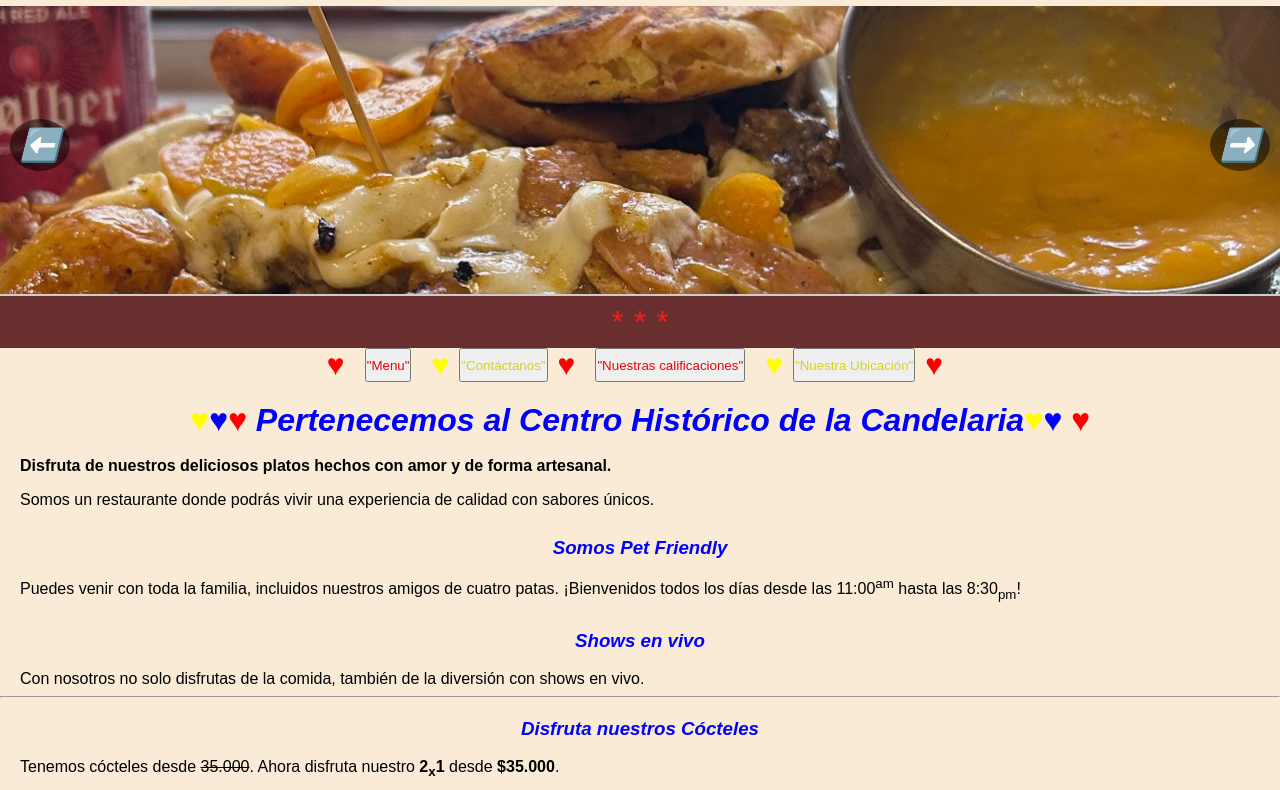
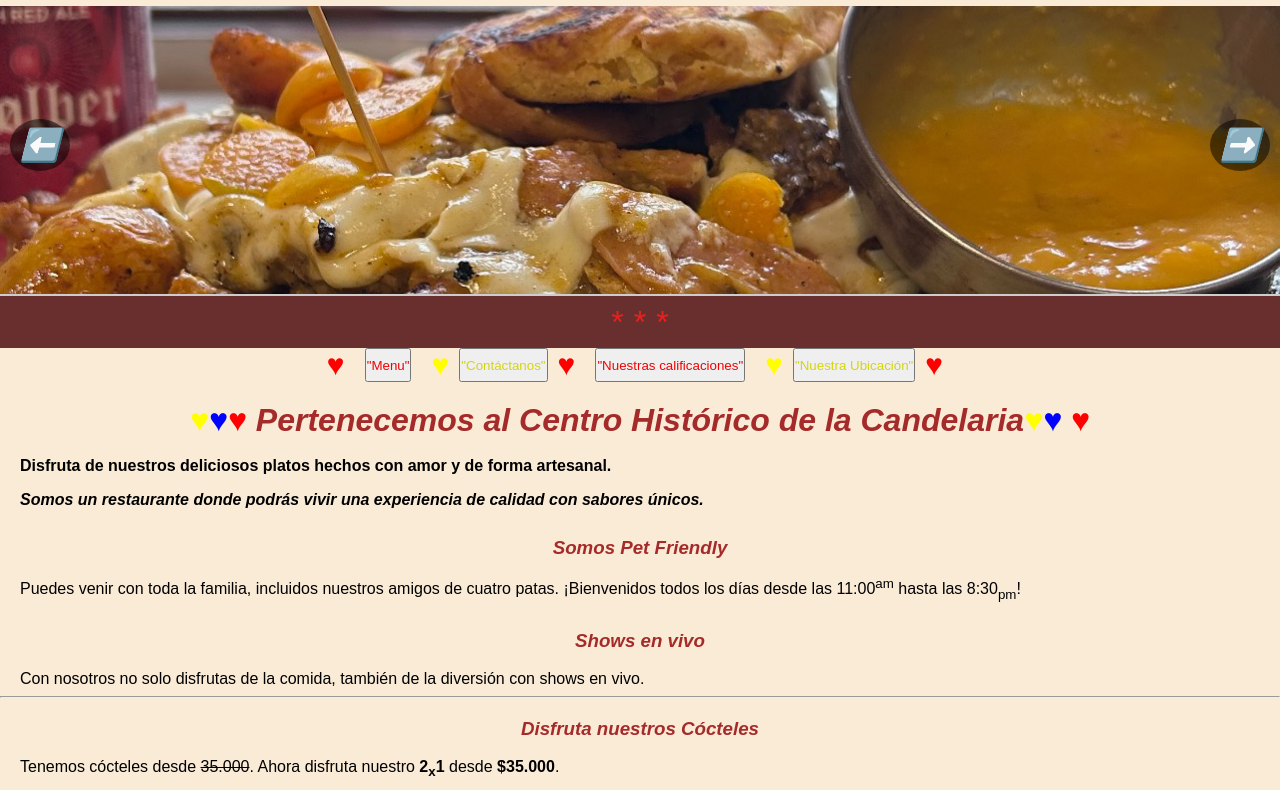
Before and after one commit to julore17/ricasole, a plain HTML site: page index.html in a window 1280 px wide. Shown: the part 149-939 px from the top of the page. Drawn offline with Linux system fonts and the light colour scheme.

Commit message:
volvio al color h1 original y somos restaurante cambio a negrilla

```diff
--- a/index.html
+++ b/index.html
@@ -68,7 +68,7 @@
         Pertenecemos al Centro Histórico de la Candelaria<span class="corazon-amarillo">&#9829</span><span class="corazon-azul">&#9829</span>
         <span class="corazon-rojo">&#9829</span></i></h1>
     <p><b>Disfruta de nuestros deliciosos platos hechos con amor y de forma artesanal.</b></p>
-    <p>Somos un restaurante donde podrás vivir una experiencia de calidad con sabores únicos.</p>
+    <p><b><i>Somos un restaurante donde podrás vivir una experiencia de calidad con sabores únicos.</i></b></p>
 
     <h3><i>Somos Pet Friendly</i></h3>
     <p>Puedes venir con toda la familia, incluidos nuestros amigos de cuatro patas. ¡Bienvenidos todos los días desde las 11:00<sup>am</sup> hasta las 8:30<sub>pm</sub>!</p>
--- a/style.css
+++ b/style.css
@@ -12,7 +12,7 @@ body {
 
 /* ENCABEZADOS Y PÁRRAFOS */
 h1, h3 {
-    color: blue;
+    color: brown;
     text-align: center;
     margin: 20px 0 10px;
 }
```
